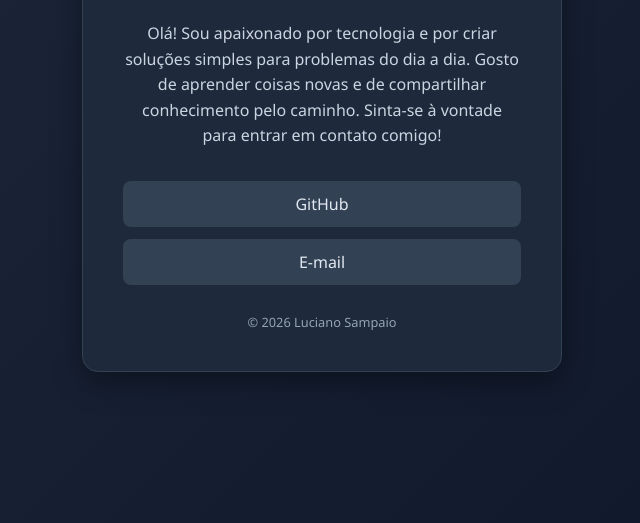
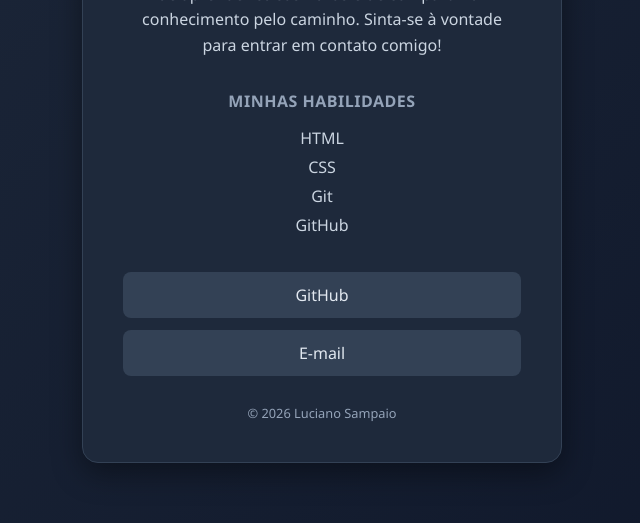
Before and after one commit to sampaioluciano/Head, a plain HTML site: page index.html in a window 1280 px wide. Shown: the part 275-798 px from the top of the page, without its empty margins (318-958 px from the left). Drawn offline with Linux system fonts and the light colour scheme.

Commit message:
Adiciona seção de habilidades

```diff
--- a/index.html
+++ b/index.html
@@ -80,6 +80,24 @@
             margin-bottom: 32px;
         }
 
+        /* Título da seção de habilidades, com o mesmo visual do subtítulo */
+        .titulo-secao {
+            color: #94a3b8;
+            font-size: 1rem;
+            margin-bottom: 12px;
+            letter-spacing: 0.5px;
+            text-transform: uppercase;
+        }
+
+        /* Lista simples com as habilidades, uma embaixo da outra */
+        .lista-habilidades {
+            list-style: none;
+            color: #cbd5e1;
+            font-size: 1rem;
+            line-height: 1.8;
+            margin-bottom: 32px;
+        }
+
         /* Container que agrupa os links, um abaixo do outro */
         .links {
             display: flex;
@@ -134,6 +152,17 @@
             para entrar em contato comigo!
         </p>
 
+        <!-- Seção com a lista de habilidades técnicas -->
+        <section>
+            <h2 class="titulo-secao">Minhas habilidades</h2>
+            <ul class="lista-habilidades">
+                <li>HTML</li>
+                <li>CSS</li>
+                <li>Git</li>
+                <li>GitHub</li>
+            </ul>
+        </section>
+
         <!-- Seção de links de contato -->
         <ul class="links">
             <li><a href="https://github.com/sampaioluciano" target="_blank" rel="noopener" aria-label="GitHub (abre em nova aba)">
```
